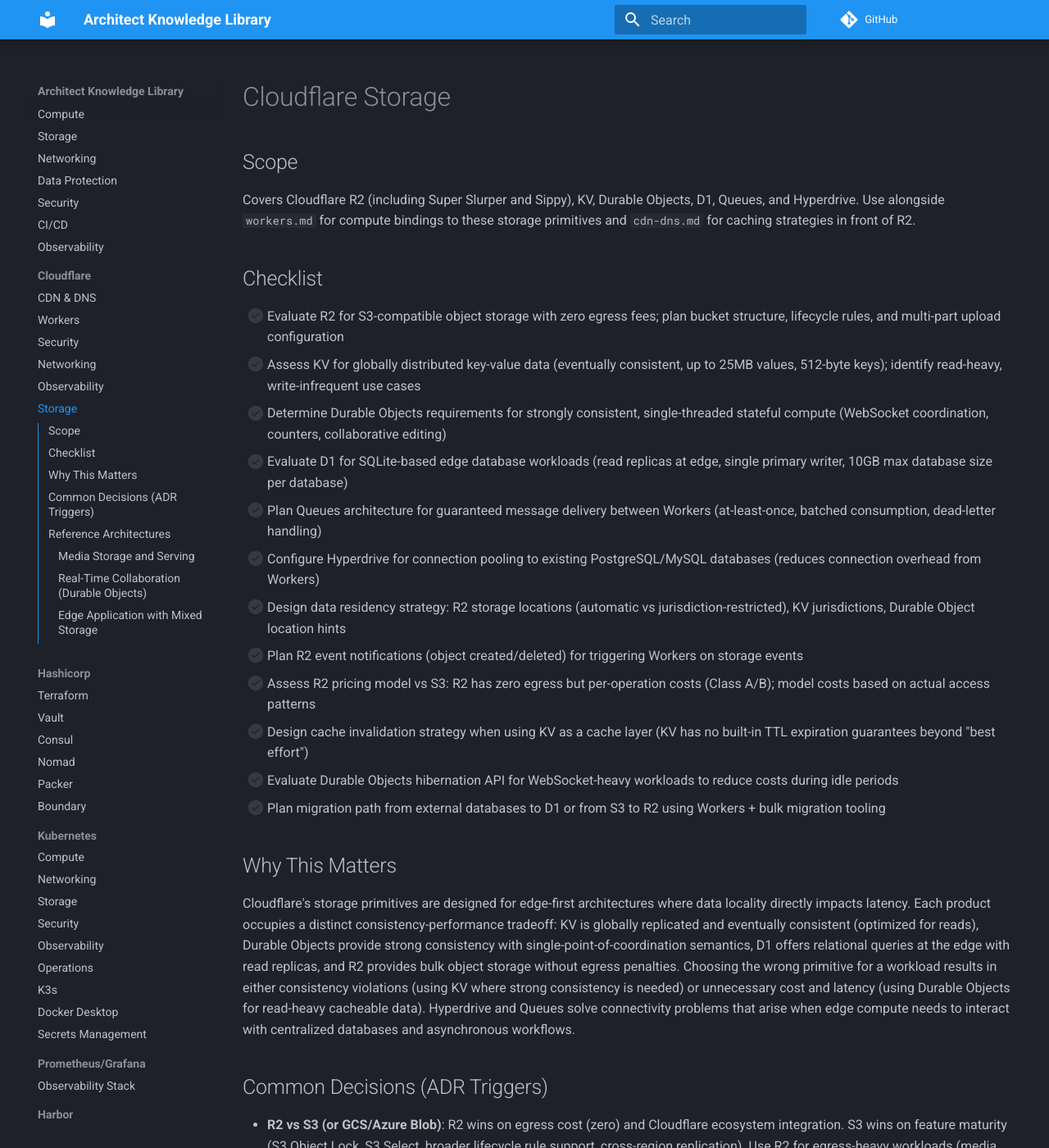
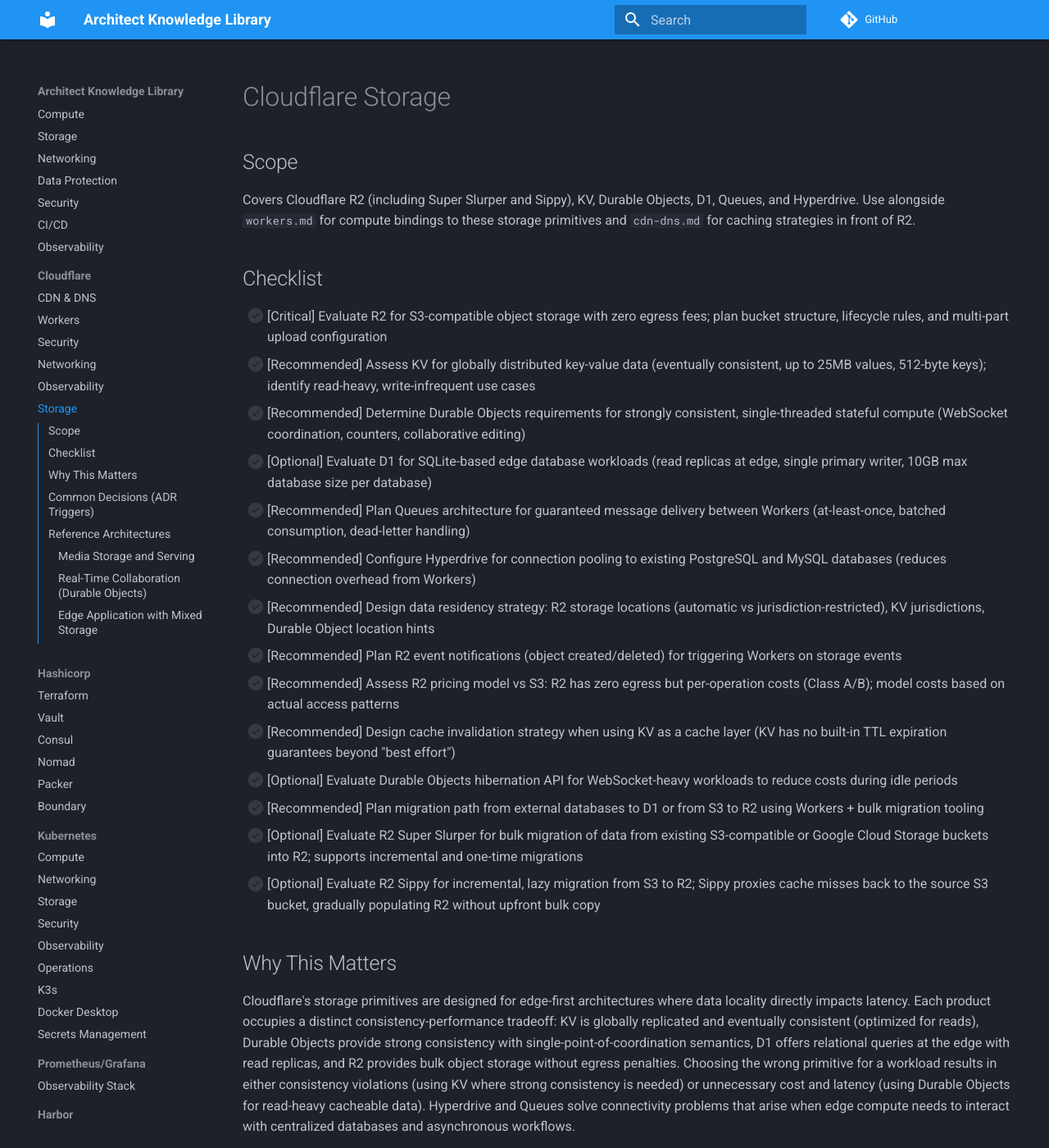
Before and after one commit to ErikEvenson/architect, an MkDocs documentation site: the page built from knowledge/providers/cloudflare/storage.md, in a window 1280 px wide and 1400 px high. Shown: the whole window at 82% size. Built offline with MkDocs 1.6.1 and Material for MkDocs 9.7.7, drawn with Linux system fonts in a browser that asks for light colours; comment, search, counter and statistics services are not loaded.

```diff
--- a/knowledge/providers/cloudflare/storage.md
+++ b/knowledge/providers/cloudflare/storage.md
@@ -6,18 +6,20 @@ Covers Cloudflare R2 (including Super Slurper and Sippy), KV, Durable Objects, D
 
 ## Checklist
 
-- [ ] Evaluate R2 for S3-compatible object storage with zero egress fees; plan bucket structure, lifecycle rules, and multi-part upload configuration
-- [ ] Assess KV for globally distributed key-value data (eventually consistent, up to 25MB values, 512-byte keys); identify read-heavy, write-infrequent use cases
-- [ ] Determine Durable Objects requirements for strongly consistent, single-threaded stateful compute (WebSocket coordination, counters, collaborative editing)
-- [ ] Evaluate D1 for SQLite-based edge database workloads (read replicas at edge, single primary writer, 10GB max database size per database)
-- [ ] Plan Queues architecture for guaranteed message delivery between Workers (at-least-once, batched consumption, dead-letter handling)
-- [ ] Configure Hyperdrive for connection pooling to existing PostgreSQL/MySQL databases (reduces connection overhead from Workers)
-- [ ] Design data residency strategy: R2 storage locations (automatic vs jurisdiction-restricted), KV jurisdictions, Durable Object location hints
-- [ ] Plan R2 event notifications (object created/deleted) for triggering Workers on storage events
-- [ ] Assess R2 pricing model vs S3: R2 has zero egress but per-operation costs (Class A/B); model costs based on actual access patterns
-- [ ] Design cache invalidation strategy when using KV as a cache layer (KV has no built-in TTL expiration guarantees beyond "best effort")
-- [ ] Evaluate Durable Objects hibernation API for WebSocket-heavy workloads to reduce costs during idle periods
-- [ ] Plan migration path from external databases to D1 or from S3 to R2 using Workers + bulk migration tooling
+- [ ] [Critical] Evaluate R2 for S3-compatible object storage with zero egress fees; plan bucket structure, lifecycle rules, and multi-part upload configuration
+- [ ] [Recommended] Assess KV for globally distributed key-value data (eventually consistent, up to 25MB values, 512-byte keys); identify read-heavy, write-infrequent use cases
+- [ ] [Recommended] Determine Durable Objects requirements for strongly consistent, single-threaded stateful compute (WebSocket coordination, counters, collaborative editing)
+- [ ] [Optional] Evaluate D1 for SQLite-based edge database workloads (read replicas at edge, single primary writer, 10GB max database size per database)
+- [ ] [Recommended] Plan Queues architecture for guaranteed message delivery between Workers (at-least-once, batched consumption, dead-letter handling)
+- [ ] [Recommended] Configure Hyperdrive for connection pooling to existing PostgreSQL and MySQL databases (reduces connection overhead from Workers)
+- [ ] [Recommended] Design data residency strategy: R2 storage locations (automatic vs jurisdiction-restricted), KV jurisdictions, Durable Object location hints
+- [ ] [Recommended] Plan R2 event notifications (object created/deleted) for triggering Workers on storage events
+- [ ] [Recommended] Assess R2 pricing model vs S3: R2 has zero egress but per-operation costs (Class A/B); model costs based on actual access patterns
+- [ ] [Recommended] Design cache invalidation strategy when using KV as a cache layer (KV has no built-in TTL expiration guarantees beyond "best effort")
+- [ ] [Optional] Evaluate Durable Objects hibernation API for WebSocket-heavy workloads to reduce costs during idle periods
+- [ ] [Recommended] Plan migration path from external databases to D1 or from S3 to R2 using Workers + bulk migration tooling
+- [ ] [Optional] Evaluate R2 Super Slurper for bulk migration of data from existing S3-compatible or Google Cloud Storage buckets into R2; supports incremental and one-time migrations
+- [ ] [Optional] Evaluate R2 Sippy for incremental, lazy migration from S3 to R2; Sippy proxies cache misses back to the source S3 bucket, gradually populating R2 without upfront bulk copy
 
 ## Why This Matters
 
```
